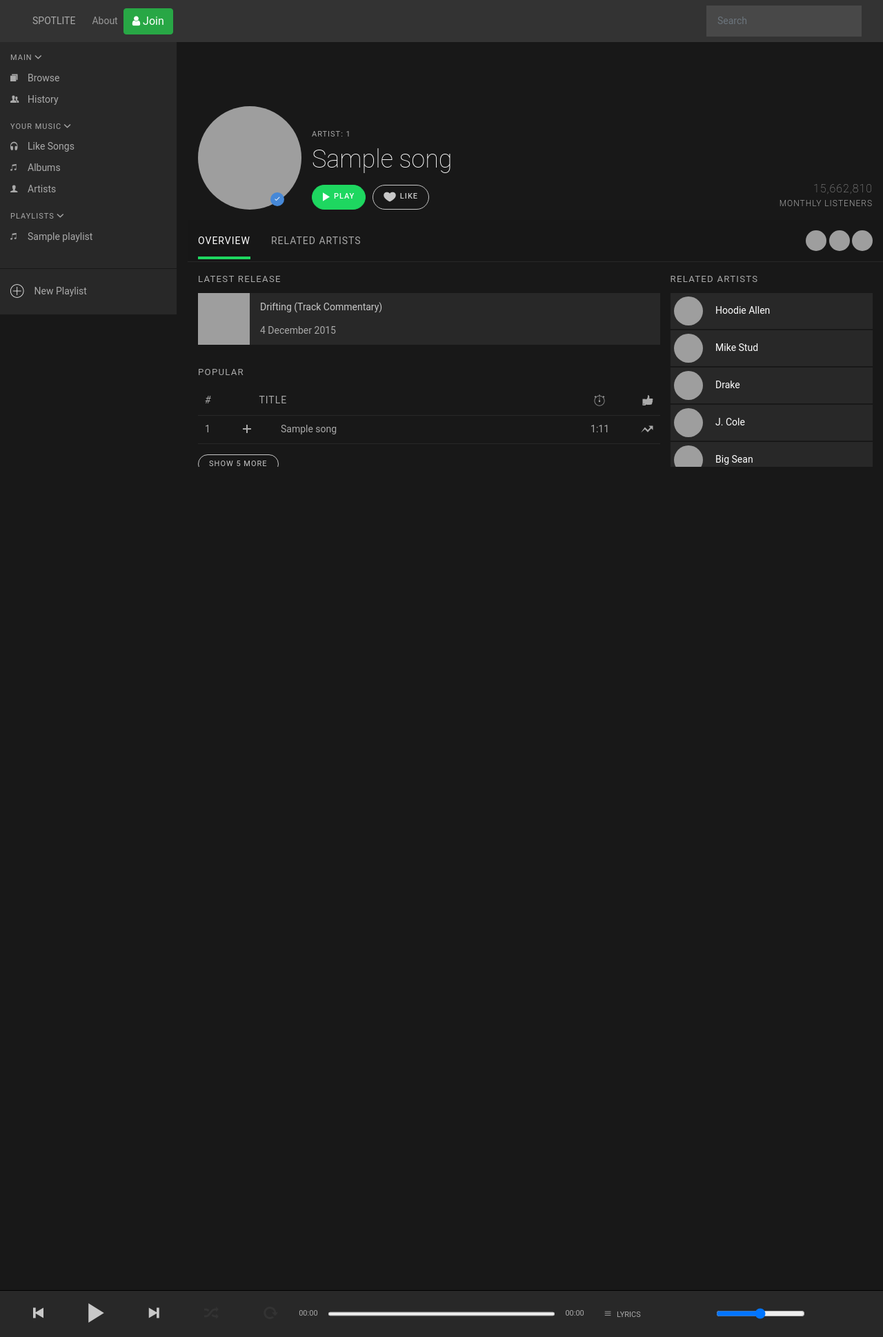
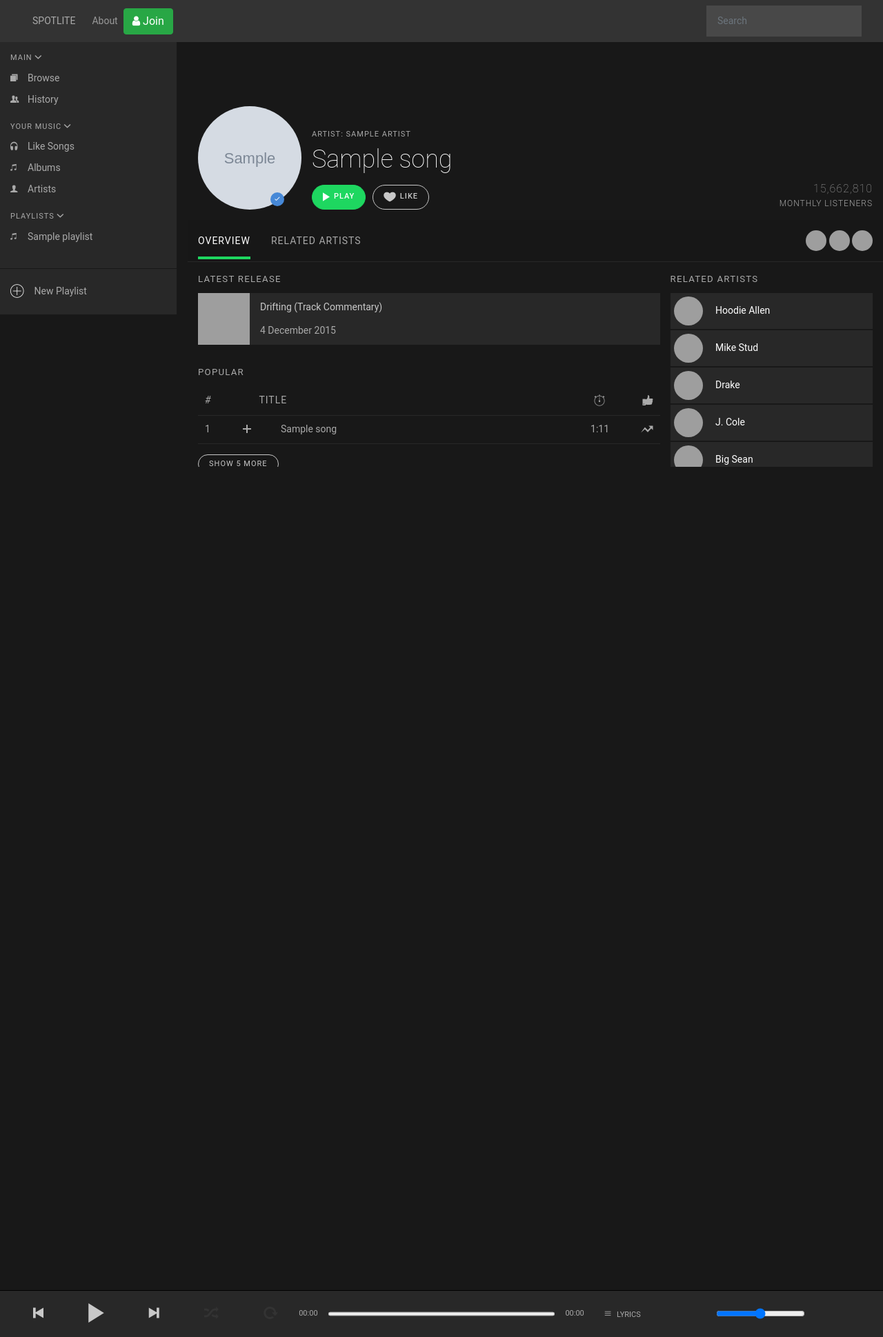
Before and after one commit to sudiarth/Spotlite, a Django app: template apps/app_spotlite/templates/app_spotlite/song.html in a window 1280 px wide. Shown: the whole page at 69% size. Run offline with Django 3.2, Linux system fonts and the light colour scheme; the template is opened without the code that fills it: most values are stand-ins (such as "Sample title", 1, 10 or a date in 2020); grey boxes marked "Sample" are stand-in pictures; some libraries are stand-ins or nearby versions; grey boxes are pictures that could not be loaded.

Commit message:
change artist photo on change song

```diff
--- a/apps/app_spotlite/templates/app_spotlite/song.html
+++ b/apps/app_spotlite/templates/app_spotlite/song.html
@@ -14,13 +14,13 @@
 
                 <div class="profile__img">
 
-                  <img src="https://s3-us-west-2.amazonaws.com/s.cdpn.io/7022/g_eazy_propic.jpg" alt="G-Eazy" />
+                  <img src="{{ song.album.artist.photo }}" alt="G-Eazy" />
 
                 </div>
 
                 <div class="artist__info__meta">
 
-                  <div class="artist__info__type">Artist: {{ song.id }}</div>
+                  <div class="artist__info__type">Artist: {{ song.album.artist.name }}</div>
 
                   <div class="artist__info__name">{{ song.title }}</div>
 
```
